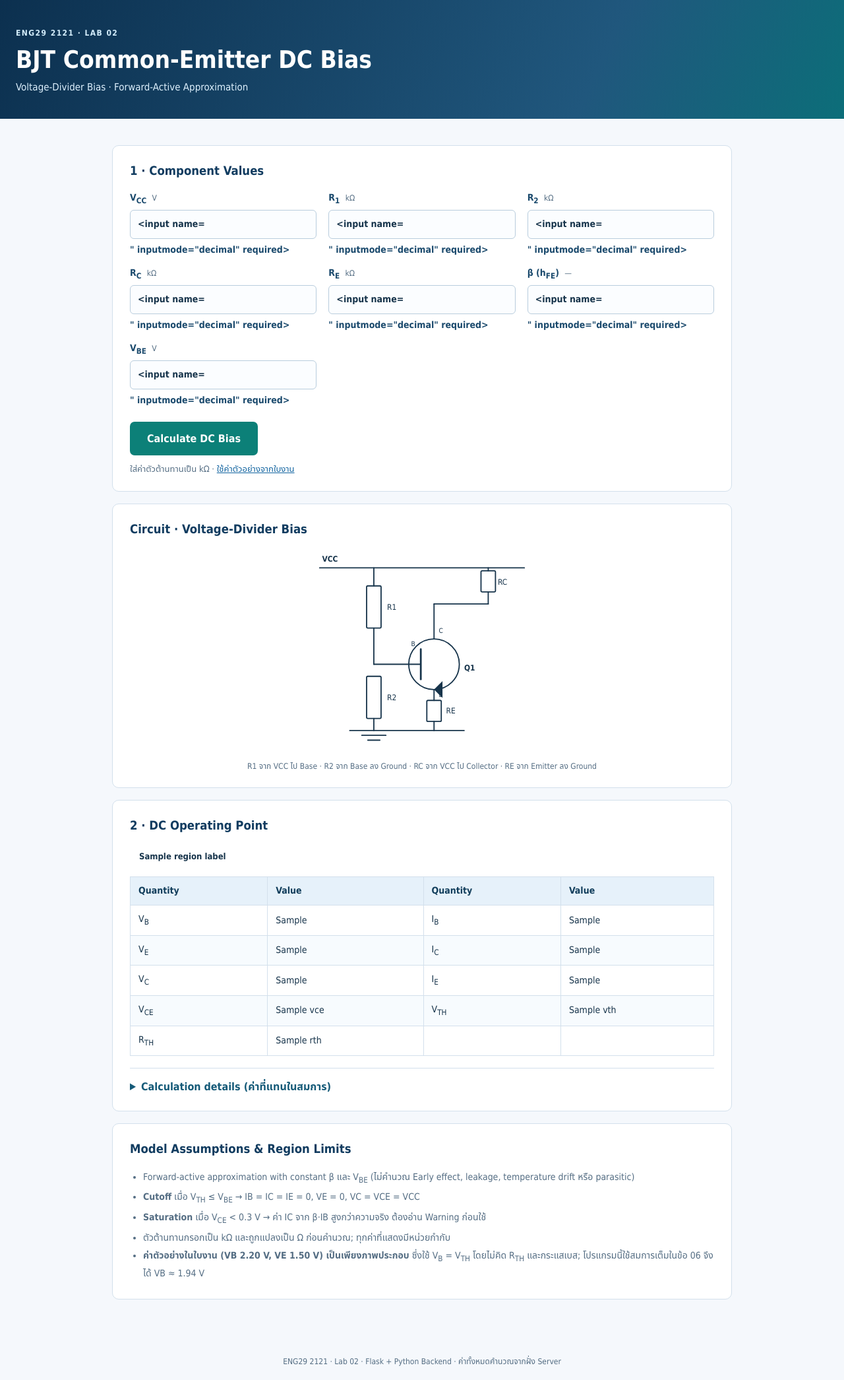
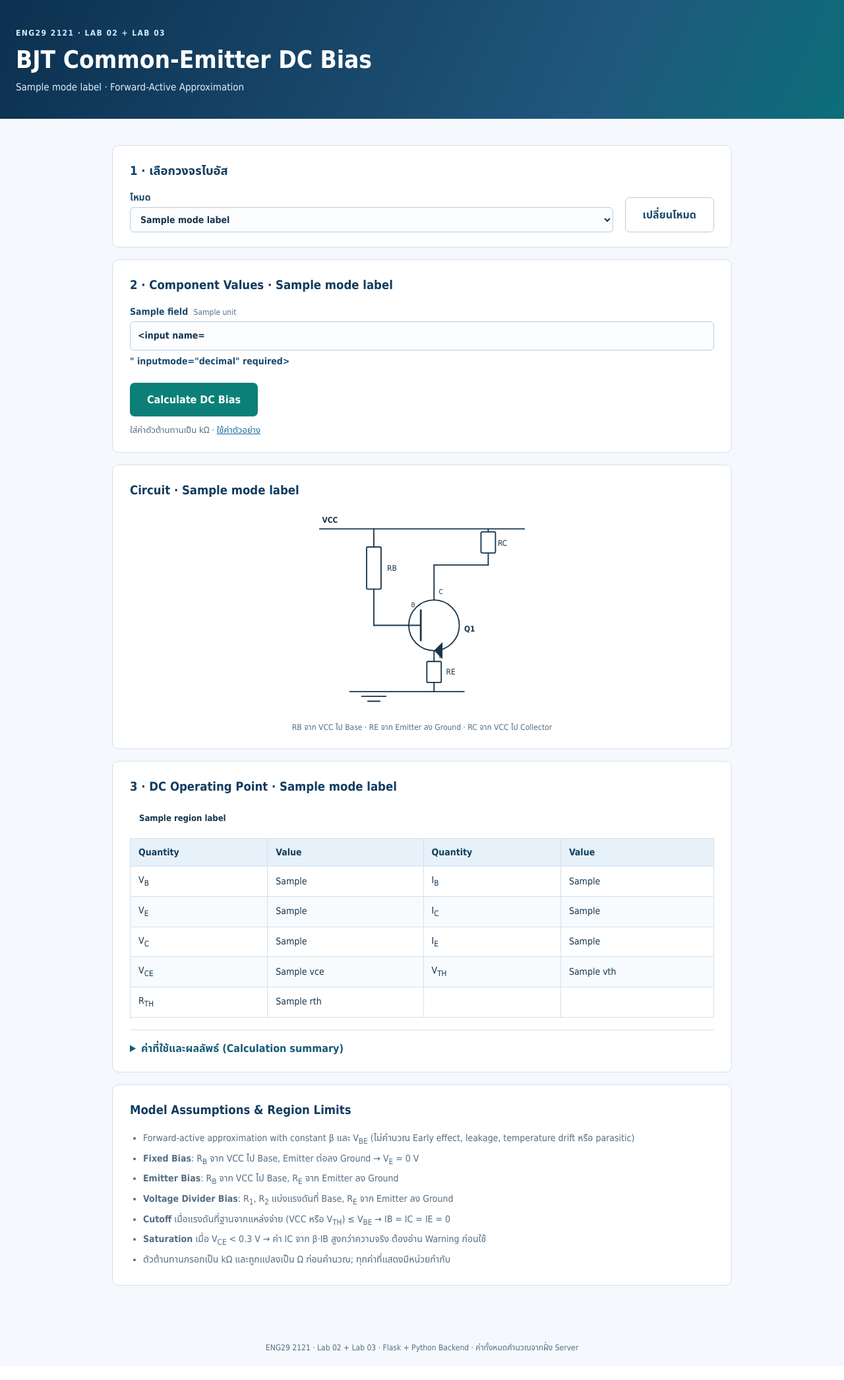
Before and after one commit to pepo2391256-stack/-BJT-DC-Bias-Web-App, a Flask app: template templates/index.html in a window 1280 px wide. Shown: the whole page at 66% size. After the commit the page ends 2049 px from the top, so only its background shows below. Run offline with Flask 3, Linux system fonts and the light colour scheme; the template is opened without the code that fills it: most values are stand-ins (such as "Sample title", 1, 10 or a date in 2020); form fields are guessed from the names that the template uses.

Commit message:
Add Fixed and Emitter bias modes with a circuit selector
- dc_bias.py: add calculate_fixed_bias / calculate_emitter_bias and a
  calculate(mode) dispatcher; divider results are unchanged
- app.py: pick the calculator from the selected mode, keep per-mode form
  fields, reject unknown modes instead of falling back to the divider
- templates/index.html: mode picker, per-mode fields, per-mode circuit SVG,
  equations removed from the HTML
- tests: fixed/emitter/dispatch coverage (25 tests total)
- docs: Lab 03 A1-A5 acceptance results with browser screenshots

```diff
--- a/app.py
+++ b/app.py
@@ -1,7 +1,7 @@
 """Flask entry point for the BJT DC bias web application.
 
-The route layer only reads the form, calls the engineering module and
-hands formatted strings to the Jinja template.
+The route layer only reads the form, picks the calculation function for the
+selected circuit, and hands formatted strings to the Jinja template.
 """
 
 from __future__ import annotations
@@ -9,20 +9,41 @@ from __future__ import annotations
 from flask import Flask, render_template, request
 
 from dc_bias import (
+    MODE_LABELS,
     REGION_LABELS,
     DcBiasResult,
     ValidationError,
-    calculate_dc_bias,
+    calculate,
 )
 
 app = Flask(__name__)
 
-FORM_FIELDS = ("vcc", "r1", "r2", "rc", "re", "beta", "vbe")
+DEFAULT_MODE = "divider"
 
-DEFAULT_FORM = {
+#: Display metadata per input: (label HTML, unit).
+FIELDS = {
+    "vcc": ("V<sub>CC</sub>", "V"),
+    "r1": ("R<sub>1</sub>", "kΩ"),
+    "r2": ("R<sub>2</sub>", "kΩ"),
+    "rb": ("R<sub>B</sub>", "kΩ"),
+    "rc": ("R<sub>C</sub>", "kΩ"),
+    "re": ("R<sub>E</sub>", "kΩ"),
+    "beta": ("β (h<sub>FE</sub>)", "—"),
+    "vbe": ("V<sub>BE</sub>", "V"),
+}
+
+#: Inputs each circuit needs, in form order.
+MODE_FIELDS = {
+    "fixed": ("vcc", "rb", "rc", "beta", "vbe"),
+    "emitter": ("vcc", "rb", "rc", "re", "beta", "vbe"),
+    "divider": ("vcc", "r1", "r2", "rc", "re", "beta", "vbe"),
+}
+
+DEFAULT_VALUES = {
     "vcc": "12",
     "r1": "100",
     "r2": "22",
+    "rb": "1000",
     "rc": "2.2",
     "re": "1",
     "beta": "100",
@@ -30,15 +51,19 @@ DEFAULT_FORM = {
 }
 
 
-def _form_values() -> dict[str, str]:
-    return {name: (request.form.get(name) or "").strip() for name in FORM_FIELDS}
+def _default_form(mode: str) -> dict[str, str]:
+    return {name: DEFAULT_VALUES[name] for name in MODE_FIELDS[mode]}
 
 
-def _display(result: DcBiasResult) -> dict[str, str]:
+def _form_values(mode: str) -> dict[str, str]:
+    return {name: (request.form.get(name) or "").strip() for name in MODE_FIELDS[mode]}
+
+
+def _display(result: DcBiasResult) -> dict[str, str | None]:
     """Format the SI values for the results table."""
     return {
-        "vth": f"{result.vth:.3f} V",
-        "rth": f"{result.rth / 1000.0:.2f} kΩ",
+        "vth": None if result.vth is None else f"{result.vth:.3f} V",
+        "rth": None if result.rth is None else f"{result.rth / 1000.0:.2f} kΩ",
         "ib": f"{result.ib * 1e6:.2f} µA",
         "ic": f"{result.ic * 1e3:.3f} mA",
         "ie": f"{result.ie * 1e3:.3f} mA",
@@ -50,15 +75,20 @@ def _display(result: DcBiasResult) -> dict[str, str]:
 
 
 def _render(
+    mode: str,
     form: dict[str, str],
     *,
-    result: dict[str, str] | None = None,
+    result: dict[str, str | None] | None = None,
     errors: list[str] | None = None,
     warning: str | None = None,
     region: str | None = None,
 ):
     return render_template(
         "index.html",
+        mode=mode,
+        mode_label=MODE_LABELS.get(mode, MODE_LABELS[DEFAULT_MODE]),
+        mode_labels=MODE_LABELS,
+        fields=[(name, *FIELDS[name]) for name in MODE_FIELDS.get(mode, MODE_FIELDS[DEFAULT_MODE])],
         form=form,
         result=result,
         errors=errors or [],
@@ -70,19 +100,32 @@ def _render(
 
 @app.get("/")
 def index():
-    return _render(DEFAULT_FORM)
+    mode = request.args.get("mode", DEFAULT_MODE)
+    if mode not in MODE_FIELDS:
+        mode = DEFAULT_MODE
+    return _render(mode, _default_form(mode))
 
 
 @app.post("/")
 @app.post("/calculate")
-def calculate():
-    form = _form_values()
+def calculate_route():
+    mode = (request.form.get("mode") or DEFAULT_MODE).strip()
+    if mode not in MODE_FIELDS:
+        return _render(
+            DEFAULT_MODE,
+            _default_form(DEFAULT_MODE),
+            errors=[f"ไม่รู้จักโหมดที่เลือก: {mode}"],
+        ), 400
+
+    form = _form_values(mode)
     try:
-        result = calculate_dc_bias(**form)
+        result = calculate(mode, **form)
     except ValidationError as exc:
-        return _render(form, errors=[str(exc)]), 400
+        # No result block is rendered, so old numbers cannot pass for new input.
+        return _render(mode, form, errors=[str(exc)]), 400
 
     return _render(
+        mode,
         form,
         result=_display(result),
         warning=result.warning,
--- a/static/style.css
+++ b/static/style.css
@@ -91,7 +91,8 @@ label .unit {
   font-size: 12px;
 }
 
-input {
+input,
+select {
   width: 100%;
   padding: 9px 11px;
   border: 1px solid #b9cddd;
@@ -101,10 +102,21 @@ input {
   background: #fbfdff;
 }
 
-input:focus {
+input:focus,
+select:focus {
   outline: 2px solid #7db7d8;
   border-color: var(--blue);
 }
+
+.mode-picker {
+  display: flex;
+  flex-wrap: wrap;
+  gap: 12px 18px;
+  align-items: flex-end;
+}
+
+.mode-picker label { flex: 1 1 260px; }
+.mode-picker button { margin-top: 0; }
 
 button {
   margin-top: 20px;
@@ -119,6 +131,14 @@ button {
 }
 
 button:hover { background: #0a6a63; }
+
+button.ghost {
+  background: #fff;
+  color: #1b4a6d;
+  border: 1px solid #b9cddd;
+}
+
+button.ghost:hover { background: #eef5fa; }
 
 .hint {
   margin: 10px 0 0;
--- a/templates/index.html
+++ b/templates/index.html
@@ -8,65 +8,54 @@
 </head>
 <body>
   <header class="hero">
-    <p class="eyebrow">ENG29 2121 · LAB 02</p>
+    <p class="eyebrow">ENG29 2121 · LAB 02 + LAB 03</p>
     <h1>BJT Common-Emitter DC Bias</h1>
-    <p class="subtitle">Voltage-Divider Bias · Forward-Active Approximation</p>
+    <p class="subtitle">{{ mode_label }} · Forward-Active Approximation</p>
   </header>
 
   <main>
     <section class="card">
-      <h2>1 · Component Values</h2>
-      <form method="post" action="{{ url_for('calculate') }}">
+      <h2>1 · เลือกวงจรไบอัส</h2>
+      <form method="get" action="{{ url_for('index') }}" class="mode-picker">
+        <label for="mode">
+          <span class="label-text">โหมด</span>
+          <select id="mode" name="mode">
+            {% for key, label in mode_labels.items() %}
+            <option value="{{ key }}" {% if key == mode %}selected{% endif %}>{{ label }}</option>
+            {% endfor %}
+          </select>
+        </label>
+        <button type="submit" class="ghost">เปลี่ยนโหมด</button>
+      </form>
+    </section>
+
+    <section class="card">
+      <h2>2 · Component Values · {{ mode_label }}</h2>
+      <form method="post" action="{{ url_for('calculate_route') }}">
+        <input type="hidden" name="mode" value="{{ mode }}">
         <div class="grid">
-          <label for="vcc">
-            <span class="label-text">V<sub>CC</sub> <span class="unit">V</span></span>
-            <input id="vcc" name="vcc" value="{{ form.vcc }}" inputmode="decimal" required>
+          {% for name, label, unit in fields %}
+          <label for="{{ name }}">
+            <span class="label-text">{{ label|safe }} <span class="unit">{{ unit }}</span></span>
+            <input id="{{ name }}" name="{{ name }}" value="{{ form[name] }}" inputmode="decimal" required>
           </label>
-
-          <label for="r1">
-            <span class="label-text">R<sub>1</sub> <span class="unit">kΩ</span></span>
-            <input id="r1" name="r1" value="{{ form.r1 }}" inputmode="decimal" required>
-          </label>
-
-          <label for="r2">
-            <span class="label-text">R<sub>2</sub> <span class="unit">kΩ</span></span>
-            <input id="r2" name="r2" value="{{ form.r2 }}" inputmode="decimal" required>
-          </label>
-
-          <label for="rc">
-            <span class="label-text">R<sub>C</sub> <span class="unit">kΩ</span></span>
-            <input id="rc" name="rc" value="{{ form.rc }}" inputmode="decimal" required>
-          </label>
-
-          <label for="re">
-            <span class="label-text">R<sub>E</sub> <span class="unit">kΩ</span></span>
-            <input id="re" name="re" value="{{ form.re }}" inputmode="decimal" required>
-          </label>
-
-          <label for="beta">
-            <span class="label-text">β (h<sub>FE</sub>) <span class="unit">—</span></span>
-            <input id="beta" name="beta" value="{{ form.beta }}" inputmode="decimal" required>
-          </label>
-
-          <label for="vbe">
-            <span class="label-text">V<sub>BE</sub> <span class="unit">V</span></span>
-            <input id="vbe" name="vbe" value="{{ form.vbe }}" inputmode="decimal" required>
-          </label>
+          {% endfor %}
         </div>
 
         <button type="submit">Calculate DC Bias</button>
-        <p class="hint">ใส่ค่าตัวต้านทานเป็น kΩ · <a href="/">ใช้ค่าตัวอย่างจากใบงาน</a></p>
+        <p class="hint">ใส่ค่าตัวต้านทานเป็น kΩ · <a href="{{ url_for('index', mode=mode) }}">ใช้ค่าตัวอย่าง</a></p>
       </form>
     </section>
 
     <section class="card schematic-card">
-      <h2>Circuit · Voltage-Divider Bias</h2>
+      <h2>Circuit · {{ mode_label }}</h2>
       <figure class="schematic">
         <svg viewBox="0 0 460 330" role="img" aria-labelledby="sch-title">
-          <title id="sch-title">NPN BJT common-emitter amplifier with voltage-divider bias</title>
+          <title id="sch-title">NPN BJT common-emitter amplifier with {{ mode_label }}</title>
           <g fill="none" stroke="#17344b" stroke-width="2" stroke-linecap="round">
             <!-- VCC rail -->
             <line x1="60" y1="30" x2="400" y2="30"/>
+            {% if mode == 'divider' %}
             <!-- R1 branch -->
             <line x1="150" y1="30" x2="150" y2="60"/>
             <rect x="138" y="60" width="24" height="70" rx="2"/>
@@ -74,6 +63,12 @@
             <!-- R2 branch -->
             <rect x="138" y="210" width="24" height="70" rx="2"/>
             <line x1="150" y1="280" x2="150" y2="300"/>
+            {% else %}
+            <!-- RB from VCC to base -->
+            <line x1="150" y1="30" x2="150" y2="60"/>
+            <rect x="138" y="60" width="24" height="70" rx="2"/>
+            <line x1="150" y1="130" x2="150" y2="190"/>
+            {% endif %}
             <!-- ground rail -->
             <line x1="110" y1="300" x2="300" y2="300"/>
             <line x1="130" y1="308" x2="170" y2="308"/>
@@ -92,30 +87,46 @@
             <line x1="340" y1="30" x2="340" y2="35"/>
             <!-- emitter -->
             <line x1="250" y1="232" x2="250" y2="250"/>
+            {% if mode == 'fixed' %}
+            <line x1="250" y1="250" x2="250" y2="300"/>
+            {% else %}
             <rect x="238" y="250" width="24" height="35" rx="2"/>
             <line x1="250" y1="285" x2="250" y2="300"/>
+            {% endif %}
           </g>
           <!-- emitter arrow -->
           <path d="M 250 232 L 264 218 L 264 246 Z" fill="#17344b"/>
           <g fill="#17344b" font-family="Tahoma, Arial, sans-serif" font-size="13">
             <text x="64" y="20" font-weight="700">VCC</text>
+            {% if mode == 'divider' %}
             <text x="172" y="100">R1</text>
             <text x="172" y="250">R2</text>
+            {% else %}
+            <text x="172" y="100">RB</text>
+            {% endif %}
             <text x="356" y="58">RC</text>
-            <text x="270" y="272">RE</text>
+            {% if mode != 'fixed' %}<text x="270" y="272">RE</text>{% endif %}
             <text x="212" y="160" font-size="11">B</text>
             <text x="258" y="138" font-size="11">C</text>
             <text x="258" y="244" font-size="11">E</text>
             <text x="300" y="200" font-weight="700">Q1</text>
           </g>
         </svg>
-        <figcaption>R1 จาก VCC ไป Base · R2 จาก Base ลง Ground · RC จาก VCC ไป Collector · RE จาก Emitter ลง Ground</figcaption>
+        <figcaption>
+          {% if mode == 'divider' %}
+          R1 จาก VCC ไป Base · R2 จาก Base ลง Ground · RC จาก VCC ไป Collector · RE จาก Emitter ลง Ground
+          {% elif mode == 'fixed' %}
+          RB จาก VCC ไป Base · Emitter ต่อลง Ground โดยตรง · RC จาก VCC ไป Collector
+          {% else %}
+          RB จาก VCC ไป Base · RE จาก Emitter ลง Ground · RC จาก VCC ไป Collector
+          {% endif %}
+        </figcaption>
       </figure>
     </section>
 
     {% if errors %}
     <section class="alert error" role="alert">
-      <h2>ตรวจสอบข้อมูลอีกครั้ง</h2>
+      <h2>ตรวจสอบข้อมูลอีกครั้ง · {{ mode_label }}</h2>
       <ul>
         {% for message in errors %}<li>{{ message }}</li>{% endfor %}
       </ul>
@@ -130,7 +141,7 @@
       {% endif %}
 
       <section class="card">
-        <h2>2 · DC Operating Point</h2>
+        <h2>3 · DC Operating Point · {{ mode_label }}</h2>
         <p class="region region-{{ region }}">{{ region_label }}</p>
 
         <table>
@@ -141,25 +152,28 @@
             <tr><td>V<sub>B</sub></td><td>{{ result.vb }}</td><td>I<sub>B</sub></td><td>{{ result.ib }}</td></tr>
             <tr><td>V<sub>E</sub></td><td>{{ result.ve }}</td><td>I<sub>C</sub></td><td>{{ result.ic }}</td></tr>
             <tr><td>V<sub>C</sub></td><td>{{ result.vc }}</td><td>I<sub>E</sub></td><td>{{ result.ie }}</td></tr>
-            <tr><td>V<sub>CE</sub></td><td>{{ result.vce }}</td><td>V<sub>TH</sub></td><td>{{ result.vth }}</td></tr>
+            <tr><td>V<sub>CE</sub></td><td>{{ result.vce }}</td>
+              {% if result.vth %}
+              <td>V<sub>TH</sub></td><td>{{ result.vth }}</td>
+              {% else %}
+              <td></td><td></td>
+              {% endif %}
+            </tr>
+            {% if result.rth %}
             <tr><td>R<sub>TH</sub></td><td>{{ result.rth }}</td><td></td><td></td></tr>
+            {% endif %}
           </tbody>
         </table>
 
         {% if region != 'cutoff' %}
         <details class="calc-details">
-          <summary>Calculation details (ค่าที่แทนในสมการ)</summary>
+          <summary>ค่าที่ใช้และผลลัพธ์ (Calculation summary)</summary>
           <ul>
-            <li>V<sub>TH</sub> = V<sub>CC</sub> · R<sub>2</sub> / (R<sub>1</sub> + R<sub>2</sub>)
-              = {{ form.vcc }} × {{ form.r2 }} / ({{ form.r1 }} + {{ form.r2 }}) = <strong>{{ result.vth }}</strong></li>
-            <li>R<sub>TH</sub> = R<sub>1</sub> R<sub>2</sub> / (R<sub>1</sub> + R<sub>2</sub>) = <strong>{{ result.rth }}</strong></li>
-            <li>I<sub>B</sub> = (V<sub>TH</sub> − V<sub>BE</sub>) / (R<sub>TH</sub> + (β+1) R<sub>E</sub>) = <strong>{{ result.ib }}</strong></li>
-            <li>I<sub>C</sub> = β I<sub>B</sub> = {{ form.beta }} × {{ result.ib }} = <strong>{{ result.ic }}</strong></li>
-            <li>I<sub>E</sub> = (β+1) I<sub>B</sub> = <strong>{{ result.ie }}</strong></li>
-            <li>V<sub>E</sub> = I<sub>E</sub> R<sub>E</sub> = {{ result.ie }} × {{ form.re }} kΩ = <strong>{{ result.ve }}</strong></li>
-            <li>V<sub>B</sub> = V<sub>E</sub> + V<sub>BE</sub> = {{ result.ve }} + {{ form.vbe }} V = <strong>{{ result.vb }}</strong></li>
-            <li>V<sub>C</sub> = V<sub>CC</sub> − I<sub>C</sub> R<sub>C</sub> = {{ form.vcc }} − {{ result.ic }} × {{ form.rc }} kΩ = <strong>{{ result.vc }}</strong></li>
-            <li>V<sub>CE</sub> = V<sub>C</sub> − V<sub>E</sub> = {{ result.vc }} − {{ result.ve }} = <strong>{{ result.vce }}</strong></li>
+            {% for name, label, unit in fields %}
+            <li>{{ label|safe }} = {{ form[name] }} {{ unit }}</li>
+            {% endfor %}
+            <li>I<sub>B</sub> = <strong>{{ result.ib }}</strong> · I<sub>C</sub> = <strong>{{ result.ic }}</strong> · I<sub>E</sub> = <strong>{{ result.ie }}</strong></li>
+            <li>V<sub>B</sub> = <strong>{{ result.vb }}</strong> · V<sub>E</sub> = <strong>{{ result.ve }}</strong> · V<sub>C</sub> = <strong>{{ result.vc }}</strong> · V<sub>CE</sub> = <strong>{{ result.vce }}</strong></li>
           </ul>
           <p class="hint">ตัวเลขทั้งหมดคำนวณใน <code>dc_bias.py</code> แล้วส่งมาให้ Template แสดงผล</p>
         </details>
@@ -171,14 +185,16 @@
       <h2>Model Assumptions &amp; Region Limits</h2>
       <ul>
         <li>Forward-active approximation with constant β และ V<sub>BE</sub> (ไม่คำนวณ Early effect, leakage, temperature drift หรือ parasitic)</li>
-        <li><strong>Cutoff</strong> เมื่อ V<sub>TH</sub> ≤ V<sub>BE</sub> → IB = IC = IE = 0, VE = 0, VC = VCE = VCC</li>
+        <li><strong>Fixed Bias</strong>: R<sub>B</sub> จาก VCC ไป Base, Emitter ต่อลง Ground → V<sub>E</sub> = 0 V</li>
+        <li><strong>Emitter Bias</strong>: R<sub>B</sub> จาก VCC ไป Base, R<sub>E</sub> จาก Emitter ลง Ground</li>
+        <li><strong>Voltage Divider Bias</strong>: R<sub>1</sub>, R<sub>2</sub> แบ่งแรงดันที่ Base, R<sub>E</sub> จาก Emitter ลง Ground</li>
+        <li><strong>Cutoff</strong> เมื่อแรงดันที่ฐานจากแหล่งจ่าย (VCC หรือ V<sub>TH</sub>) ≤ V<sub>BE</sub> → IB = IC = IE = 0</li>
         <li><strong>Saturation</strong> เมื่อ V<sub>CE</sub> &lt; 0.3 V → ค่า IC จาก β·IB สูงกว่าความจริง ต้องอ่าน Warning ก่อนใช้</li>
         <li>ตัวต้านทานกรอกเป็น kΩ และถูกแปลงเป็น Ω ก่อนคำนวณ; ทุกค่าที่แสดงมีหน่วยกำกับ</li>
-        <li><strong>ค่าตัวอย่างในใบงาน (VB 2.20 V, VE 1.50 V) เป็นเพียงภาพประกอบ</strong> ซึ่งใช้ V<sub>B</sub> = V<sub>TH</sub> โดยไม่คิด R<sub>TH</sub> และกระแสเบส; โปรแกรมนี้ใช้สมการเต็มในข้อ 06 จึงได้ VB ≈ 1.94 V</li>
       </ul>
     </section>
   </main>
 
-  <footer>ENG29 2121 · Lab 02 · Flask + Python Backend · ค่าทั้งหมดคำนวณจากฝั่ง Server</footer>
+  <footer>ENG29 2121 · Lab 02 + Lab 03 · Flask + Python Backend · ค่าทั้งหมดคำนวณจากฝั่ง Server</footer>
 </body>
 </html>
```
Also changed, not shown: dc_bias.py (+186 -54 lines), docs/lab03-acceptance.md (added, +42 -0 lines), tests/test_bias_modes.py (added, +77 -0 lines), README.md, 5 other files.
